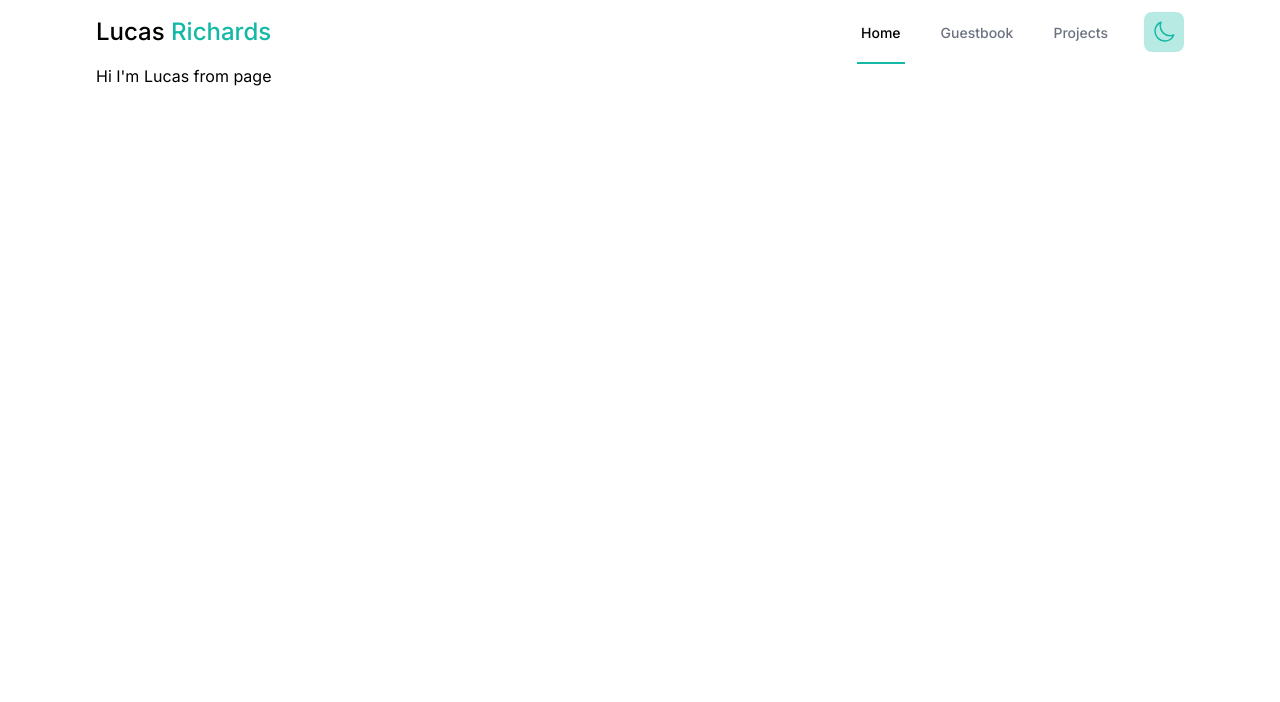
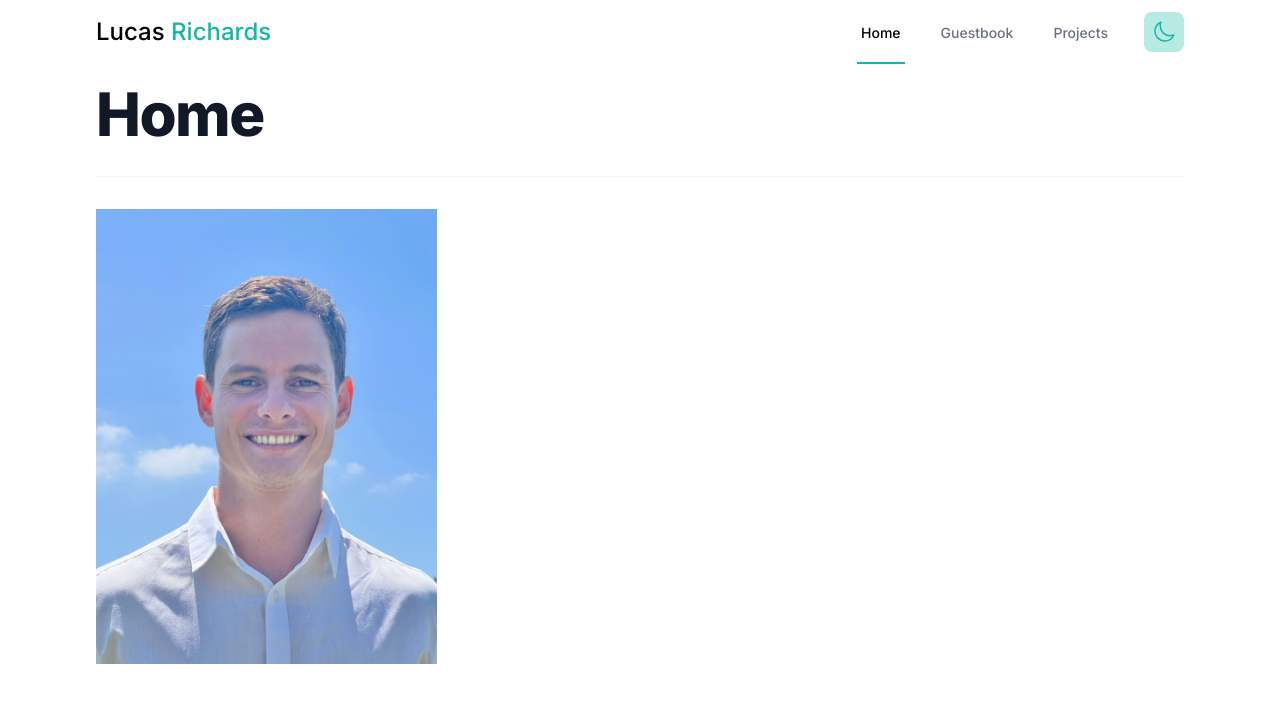
Before and after one commit to lucas-richards/westridgeApp-frontEnd, a Next.js app: page / in a window 1280 px wide. Shown: the top 702 px of the page. Built offline with nearby package versions, Linux system fonts and the light colour scheme.

Commit message:
prof pic

```diff
--- a/app/components/Navbar.tsx
+++ b/app/components/Navbar.tsx
@@ -58,6 +58,7 @@
                                 </div>
                             </div>
                             <div className="-mr-2 flex items-center sm:hidden">
+                                <Themebutton />
                                 <Disclosure.Button className="inline-flex items-center justify-center p-2 rounded-md text-gray-400 hover:text-gray-500 hover:bg-gray-100 focus:outline-none focus:ring-2 focus:ring-insert focus:ring-teal-500 dark:hover:bg-gray-800">
                                     {open ?(
                                         <svg xmlns="http://www.w3.org/2000/svg" fill="none" viewBox="0 0 24 24" strokeWidth={1.5} stroke="currentColor" className="w-6 h-6">
@@ -78,6 +79,7 @@
 
                     </div>
                     <Disclosure.Panel className="sm:hidden">
+
                         <div className="pt-2 pb-3 space-y-1">
                             <Link
                                 href="/"
--- a/app/components/Provider.tsx
+++ b/app/components/Provider.tsx
@@ -4,5 +4,5 @@
 import { ThemeProvider } from "next-themes"
 
 export function Provider({children}:{children: ReactNode}) {
-    return <ThemeProvider>{children}</ThemeProvider>
+    return <ThemeProvider attribute="class">{children}</ThemeProvider>
 }
--- a/app/page.tsx
+++ b/app/page.tsx
@@ -1,12 +1,25 @@
 import Image from 'next/image'
+import Pic from '@/public/profile_pic.jpg'
 
 
 export default function Home() {
   return (
-    <main>
+    <div className='divide-y divide-gray-100 dark:divide-gray-700'>
+      <div className='space-y-2 pt-5 pb-8 md:space-x-5'>
+        <h1
+          className='text-3xl font-extrabold leading-9 tracking-tight text-gray-900 dark:text-gray-100 sm:text-4xl sm:leading-10 md:text-6xl md:leading-13'
+        >
+          Home
+        </h1>
+      </div>
+      <div className='items-center space-y-2 xl:grid xl:grid-cols-3 xl:gap-x-8 xl:space-y-0'>
+        <div className='flex flex-col items-center pt-8'>
+          <Image src={Pic} alt='Picture of Lucas Richards' />
 
-      Hi I'm Lucas from page
+        </div>
 
-    </main>
+      </div>
+
+    </div>
   )
 }
--- a/tailwind.config.ts
+++ b/tailwind.config.ts
@@ -6,6 +6,7 @@
     './components/**/*.{js,ts,jsx,tsx,mdx}',
     './app/**/*.{js,ts,jsx,tsx,mdx}',
   ],
+  darkMode: "class",
   theme: {
     extend: {
     },
```
Also changed, not shown: public/profile_pic.jpg (added).
